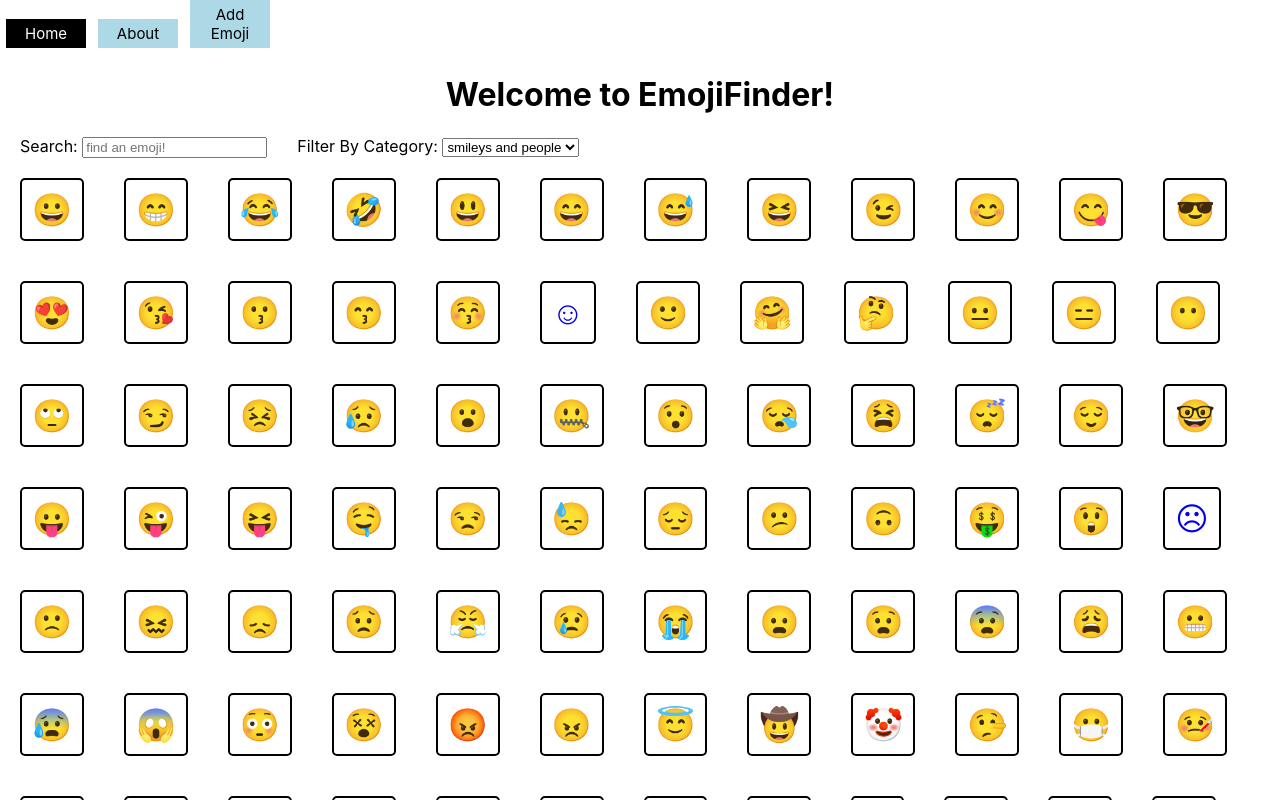
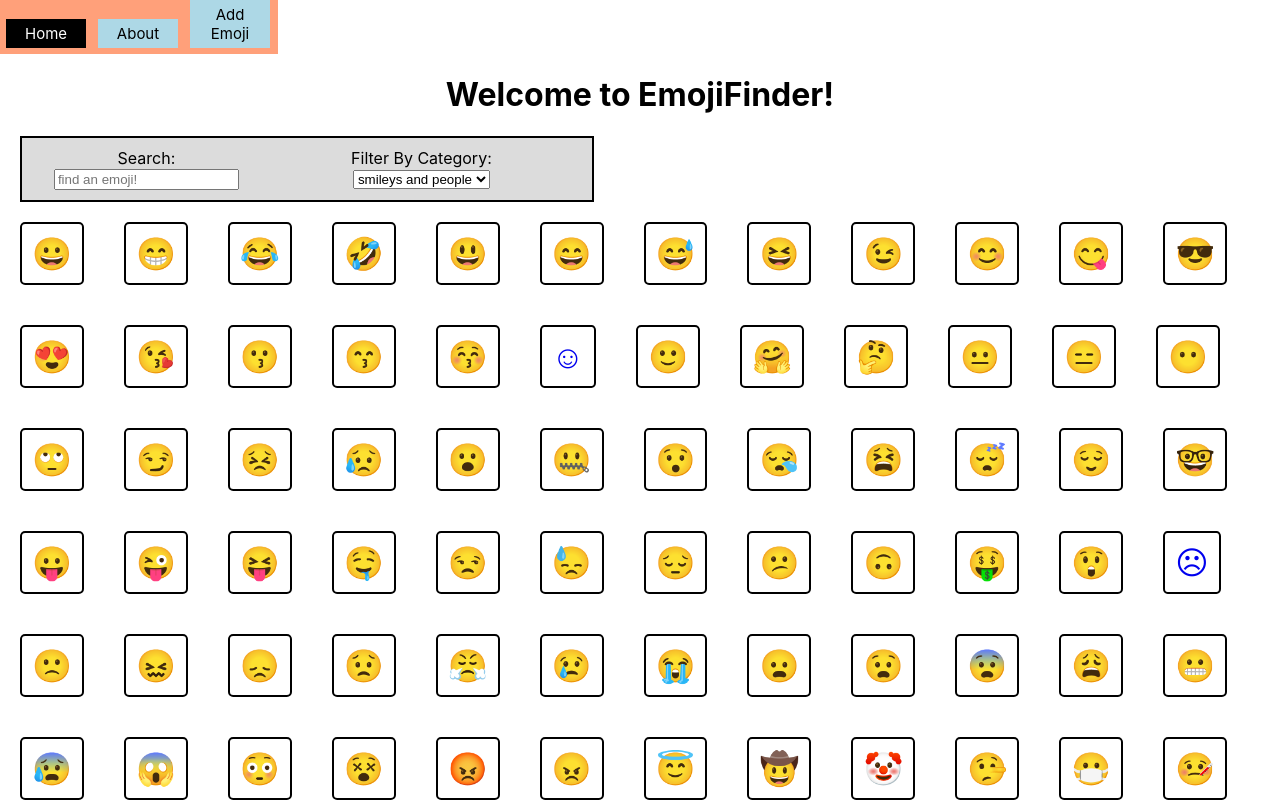
Before and after one commit to connordbrown/phase-2-project, a React (Create React App) app: page / in a window 1280 px wide. Shown: the top 800 px of the page. Built offline with nearby package versions, Linux system fonts and the light colour scheme; data requests are answered from the project's data file.

Commit message:
more CSS

```diff
--- a/src/components/App.css
+++ b/src/components/App.css
@@ -1,7 +1,3 @@
-.App {
-  text-align: center;
-}
-
 .Home {
   text-align: center;
 }
@@ -13,6 +9,7 @@
   margin: 20px;
   padding: 20px;
   text-align: justify;
+  background-color: gainsboro;
 }
 
 /* displays EmojiCards in a flexible grid */
@@ -36,6 +33,10 @@
   display: flex;
   align-items: center;
   margin-left: 20px;
+  background-color: gainsboro;
+  border: 2px solid black;
+  padding: 10px;
+  width: 550px;
 }
 
 /* adds margin to the right of the Search component */
@@ -88,7 +89,8 @@
   border: 2px solid black;
   width: 200px;
   margin: 20px;
-  padding: 20px
+  padding: 20px;
+  background-color: gainsboro;
 }
 
 /* submit button in EmojiForm */
@@ -100,4 +102,5 @@
   font-size: 18px;
   justify-self: center;
   margin: 3px;
+  background-color: lightgreen;
 }
--- a/src/components/NavBar.css
+++ b/src/components/NavBar.css
@@ -12,6 +12,12 @@
     color: black;
 }
 
+/* NavBar background */
+.nav-container {
+    background-color: lightsalmon;
+    width: 278px;
+}
+
 /* changes color of Navbar navlinks when they are clicked */
 a.active {
     background: black;
--- a/src/components/NavBar.js
+++ b/src/components/NavBar.js
@@ -6,11 +6,13 @@ import "./NavBar.css";
 // create nav bar with three endpoints
 function NavBar() {
     return (
-        <nav className="navbar">
-            <NavLink to="/">Home</NavLink>
-            <NavLink to="/about">About</NavLink>
-            <NavLink to="/new-emoji-form">Add Emoji</NavLink>
-        </nav>
+        <div className="nav-container">
+            <nav className="navbar">
+                <NavLink to="/">Home</NavLink>
+                <NavLink to="/about">About</NavLink>
+                <NavLink to="/new-emoji-form">Add Emoji</NavLink>
+            </nav>
+        </div>
     )
 }
 
--- a/src/pages/About.js
+++ b/src/pages/About.js
@@ -14,8 +14,6 @@ function About() {
              the library!
           </p>
         </div>
-
-
     )}
 
 export default About;
```
